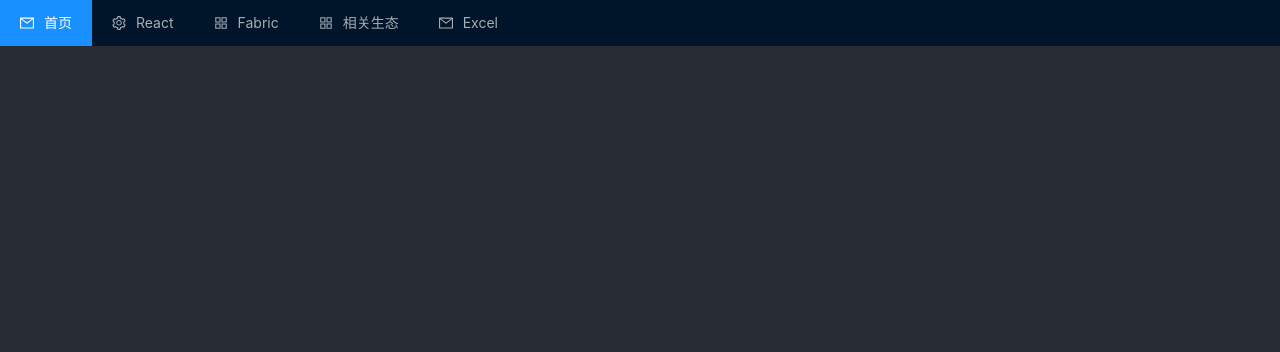
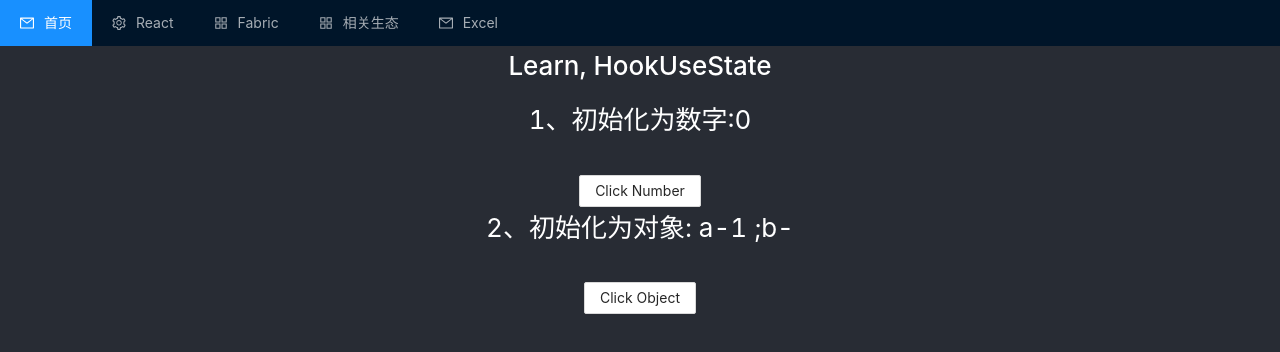
Before and after one commit to iguoxing/react-ts, a React (Create React App) app: page /hookUseState in a window 1280 px wide. Shown: the top 352 px of the page. Built offline with nearby package versions, Linux system fonts and the light colour scheme.

Commit message:
UseState

```diff
--- a/src/App.js
+++ b/src/App.js
@@ -2,7 +2,7 @@
  * @Author: ArdenZhao
  * @Date: 2021-12-23 10:36:10
  * @LastEditors: Zhaos-MacBook-Pro.local
- * @LastEditTime: 2022-04-13 16:08:41
+ * @LastEditTime: 2022-04-14 16:46:50
  * @FilePath: /react-ts/src/App.js
  */
 import React, { Suspense } from 'react';
@@ -18,6 +18,7 @@ import ReactState from './components/react/3-State'
 import ReactForm from './components/react/4-Form'
 import ReactLifeCycle from './components/react/5-LifeCycle' // 生命周期
 import ReactParams from './components/react/6-enent-this' // 事件传参
+import HookUseState from './components/react/7-Hook-useState'
 import HookUseCallback from './components/react/Hook-useCallback'
 import Polygon from './components/Polygon';
 import { BrowserRouter as Router, Routes, Route } from 'react-router-dom';
@@ -41,6 +42,7 @@ function App() {
               <Route path="/reactForm" element={<ReactForm name="ReactForm" />} />
               <Route path="/reactLifeCycle" element={<ReactLifeCycle name="ReactLifeCycle" />} />
               <Route path="/reactParams" element={<ReactParams name="ReactParams" />} />
+              <Route path="/hookUseState" element={<HookUseState name="HookUseState" />} />
               <Route path="/hookUseCallback" element={<HookUseCallback name="HookUseCallback" />} />
               <Route path="/excel" element={<Excel name="Excel" />} />
             </Routes>
--- a/src/components/PageMenu.js
+++ b/src/components/PageMenu.js
@@ -46,6 +46,9 @@ class PageMenu extends React.Component {
                             </Menu.Item>
                         </Menu.ItemGroup>
                         <Menu.ItemGroup title="Hook API">
+                            <Menu.Item key="setting:hookUseState">
+                                <Link to="hookUseState">useState</Link>
+                            </Menu.Item>
                             <Menu.Item key="setting:1">
                                 <Link to="hookUseCallback">HookUseCallback</Link>
                             </Menu.Item>
--- /dev/null
+++ b/src/components/react/7-Hook-useState.js
@@ -0,0 +1,44 @@
+/*
+ * @Author: ArdenZhao
+ * @Date: 2022-04-14 16:46:18
+ * @LastEditTime: 2022-04-14 17:06:55
+ * @FilePath: /react-ts/src/components/react/7-Hook-useState.js
+ * @Description: file information
+ */
+import React, { useState, useCallback } from 'react';
+import { Button } from 'antd';
+import "antd/dist/antd.css";
+
+function HookUseState(props) {
+  // useState 不能放在函数内部，这里设置初始值为0
+  const [num, setNum] = useState(0);
+  const [obj, setObj] = useState({ a: 1 });
+  const clickX = () => {
+    setNum(num + 1);
+  }
+  const clickObj = () => {
+    setNum(num + 1);
+    setObj({ ...obj, b: num + 1 });
+  }
+  return (
+    <div>
+      <h1>Learn, {props.name}</h1>
+      <p>
+        1、初始化为数字:{num}
+      </p>
+      <Button onClick={clickX}>
+        Click Number
+      </Button>
+      <p>
+        2、初始化为对象: a-{obj.a} ;b-{obj.b}
+      </p>
+      <Button onClick={clickObj}>
+        Click Object
+      </Button>
+    </div>
+  );
+}
+export default HookUseState
+
+// 参考链接
+// https://flaviocopes.com/react-hook-usecallback/
```
